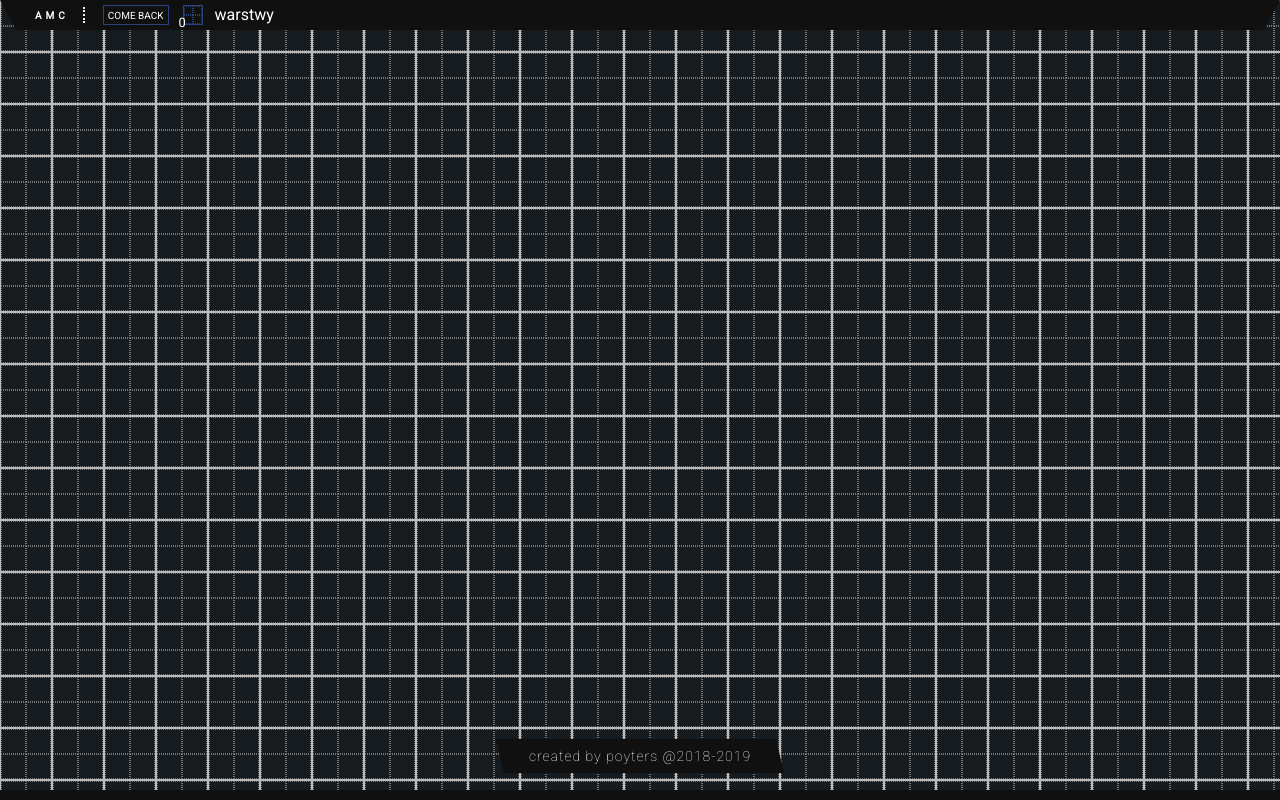
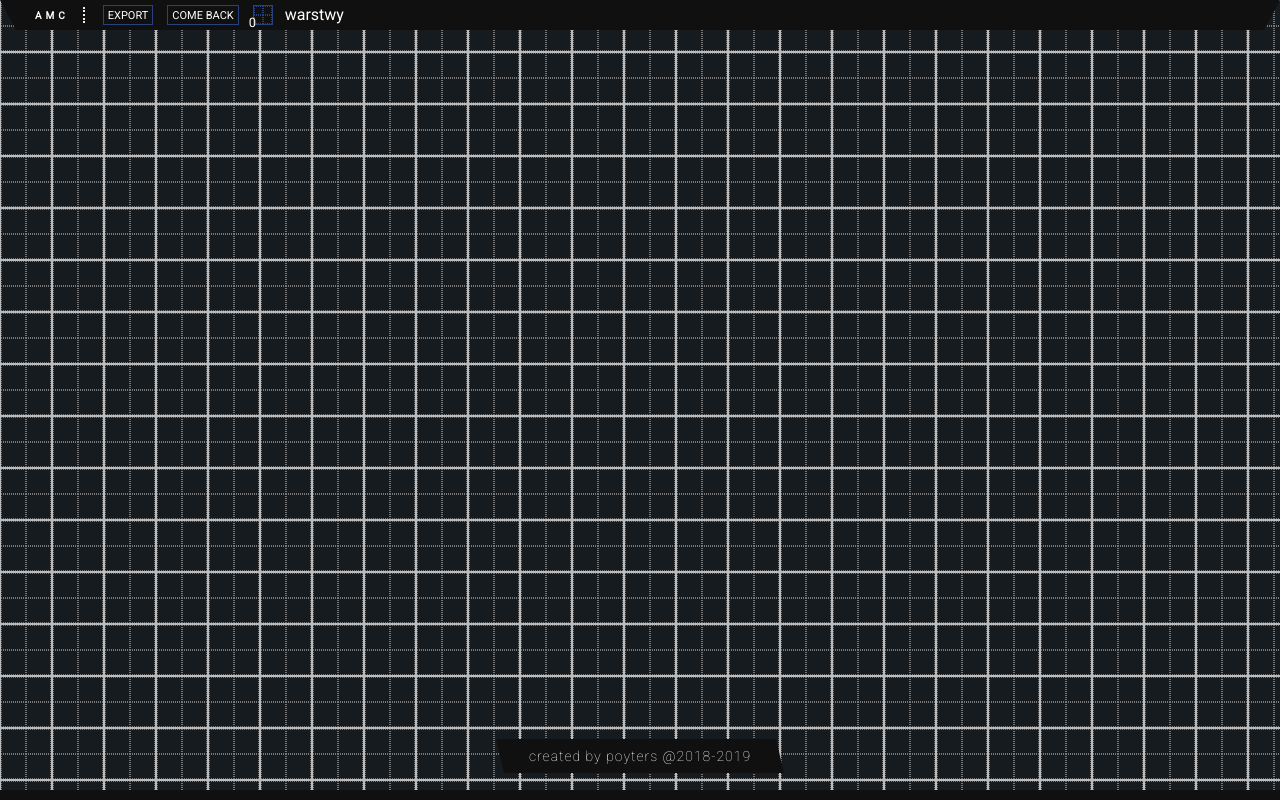
Before and after one commit to Poyters/angotia-world-creator, a React (Create React App) app: page /creator in a window 1280 px wide. Built offline with nearby package versions, Linux system fonts and the light colour scheme.

Commit message:
Create ExportOption component

```diff
--- a/src/assets/styles/components/creatorPanel/_option.scss
+++ b/src/assets/styles/components/creatorPanel/_option.scss
@@ -17,8 +17,12 @@
 
         border: 1px solid $decorationColor1;
         cursor: pointer;
-        font-size: 10px;
+        font-size: 11px;
         text-transform: uppercase;
+
+        &:hover {
+            color: $decorationColor1;
+        }
     }
 
     &__viewType {
--- a/src/components/creatorPanel/CreatorPanel.tsx
+++ b/src/components/creatorPanel/CreatorPanel.tsx
@@ -2,6 +2,7 @@ import React from 'react';
 
 //Import other components
 import ComeBackOption from './ComeBackOption';
+import ExportOption from './ExportOption';
 import NetOption from './NetOption';
 
 
@@ -12,6 +13,9 @@ const CreatorPanel: React.SFC = () => {
         <span> AMC </span>
       </header>
       <ul className="creatorPanel__options">
+        <li>
+          <ExportOption />
+        </li>
         <li>
           <ComeBackOption />
         </li>
--- /dev/null
+++ b/src/components/creatorPanel/ExportOption.tsx
@@ -0,0 +1,14 @@
+import React from 'react';
+
+
+const ExportOption: React.SFC = () => {
+
+  return (
+    <div className="option option--textOption">
+      <span>Export</span>
+    </div>
+  );
+}
+
+
+export default ExportOption;
```
